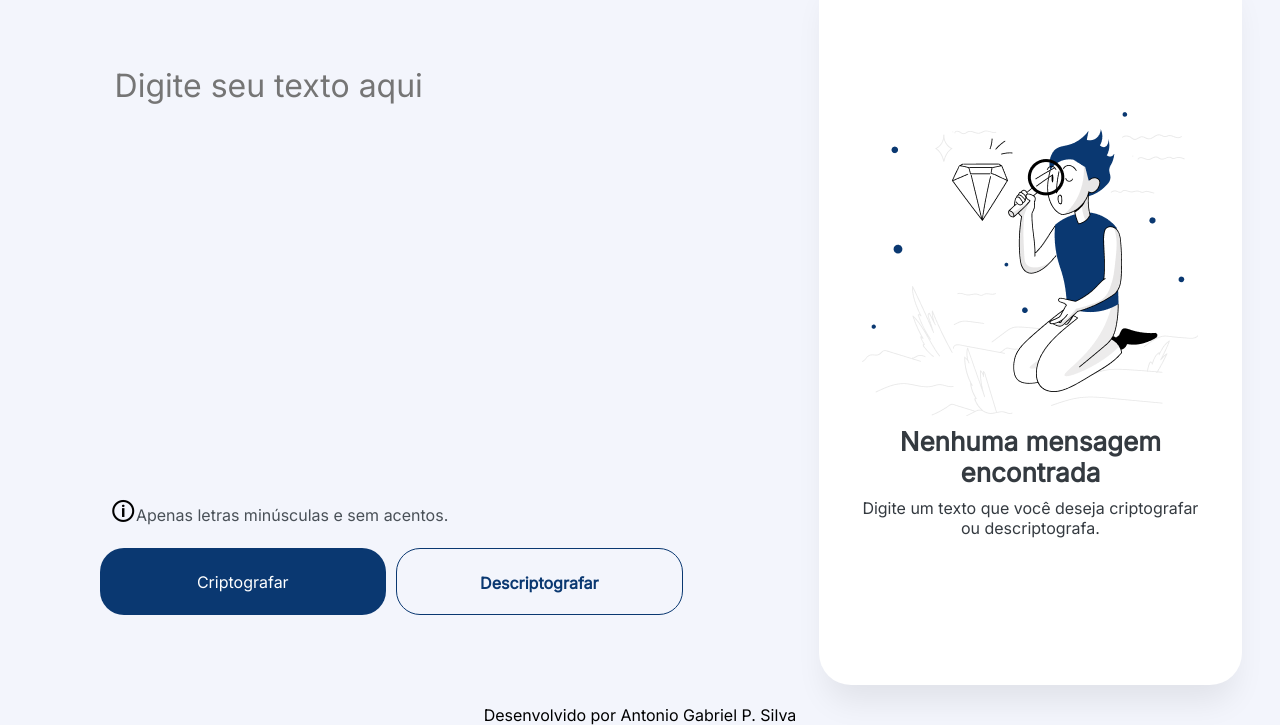
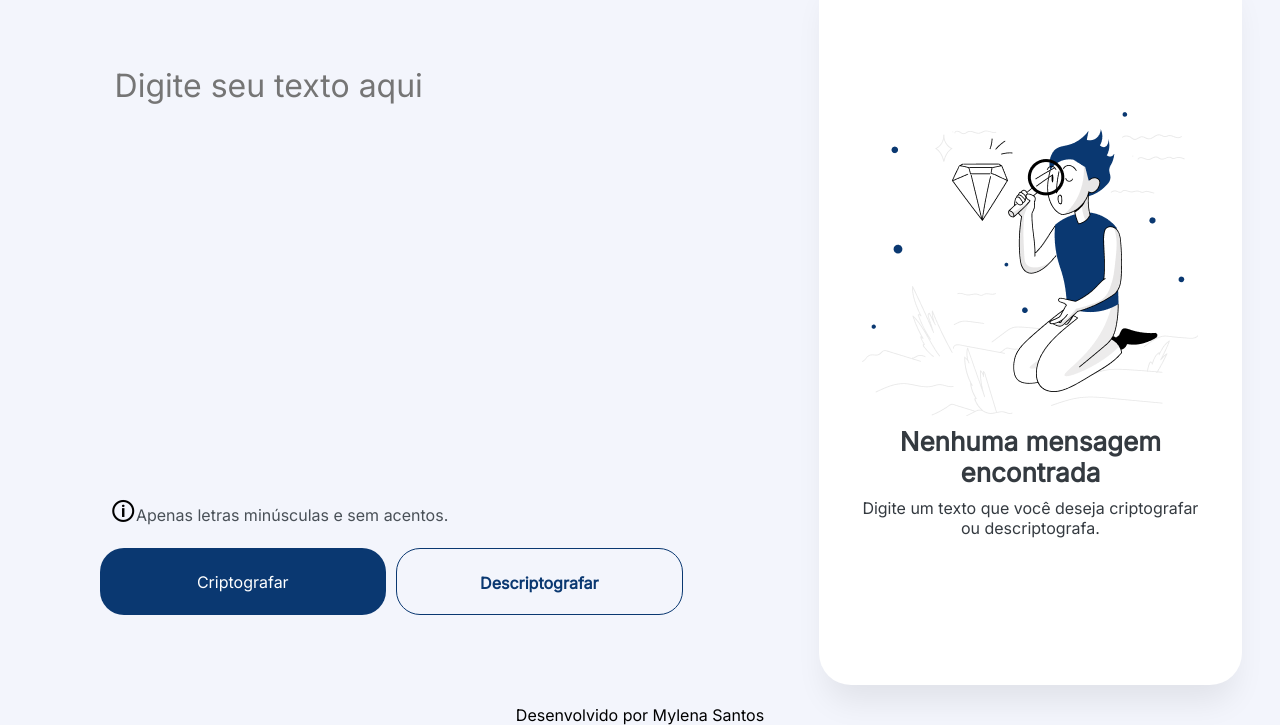
Before and after one commit to milisantos/Challenge-Alura, a plain HTML site: page Decodificador/index.html in a window 1280 px wide. Shown: the part 75-800 px from the top of the page. Drawn offline with Linux system fonts and the light colour scheme.

Commit message:
Ajuste no html

```diff
--- a/Decodificador/index.html
+++ b/Decodificador/index.html
@@ -52,7 +52,7 @@
         </aside>
     </main>
     <footer>
-        <p>Desenvolvido por Antonio Gabriel P. Silva</p>
+        <p>Desenvolvido por Mylena Santos</p>
     </footer>
 </body>
 
```
